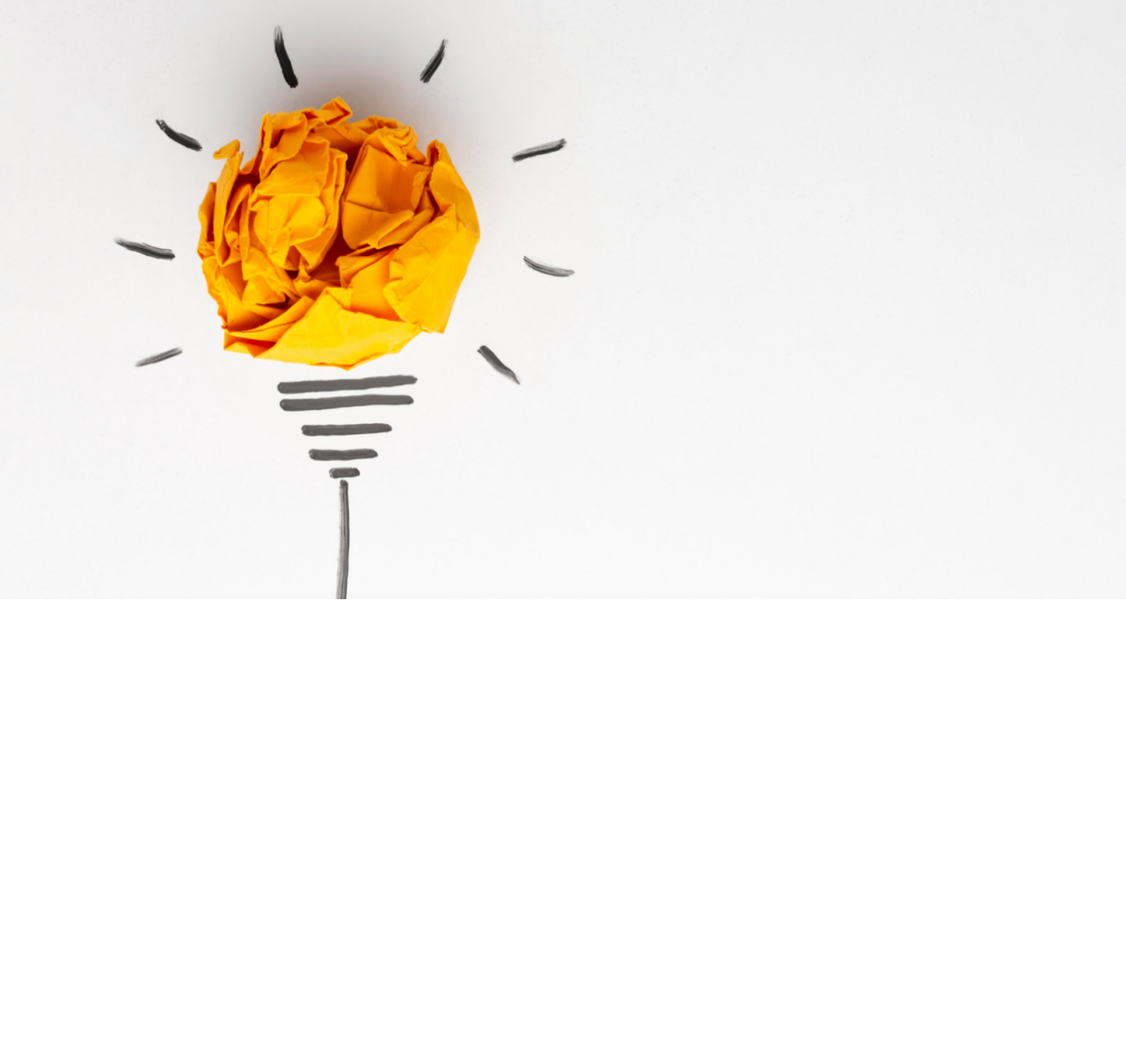
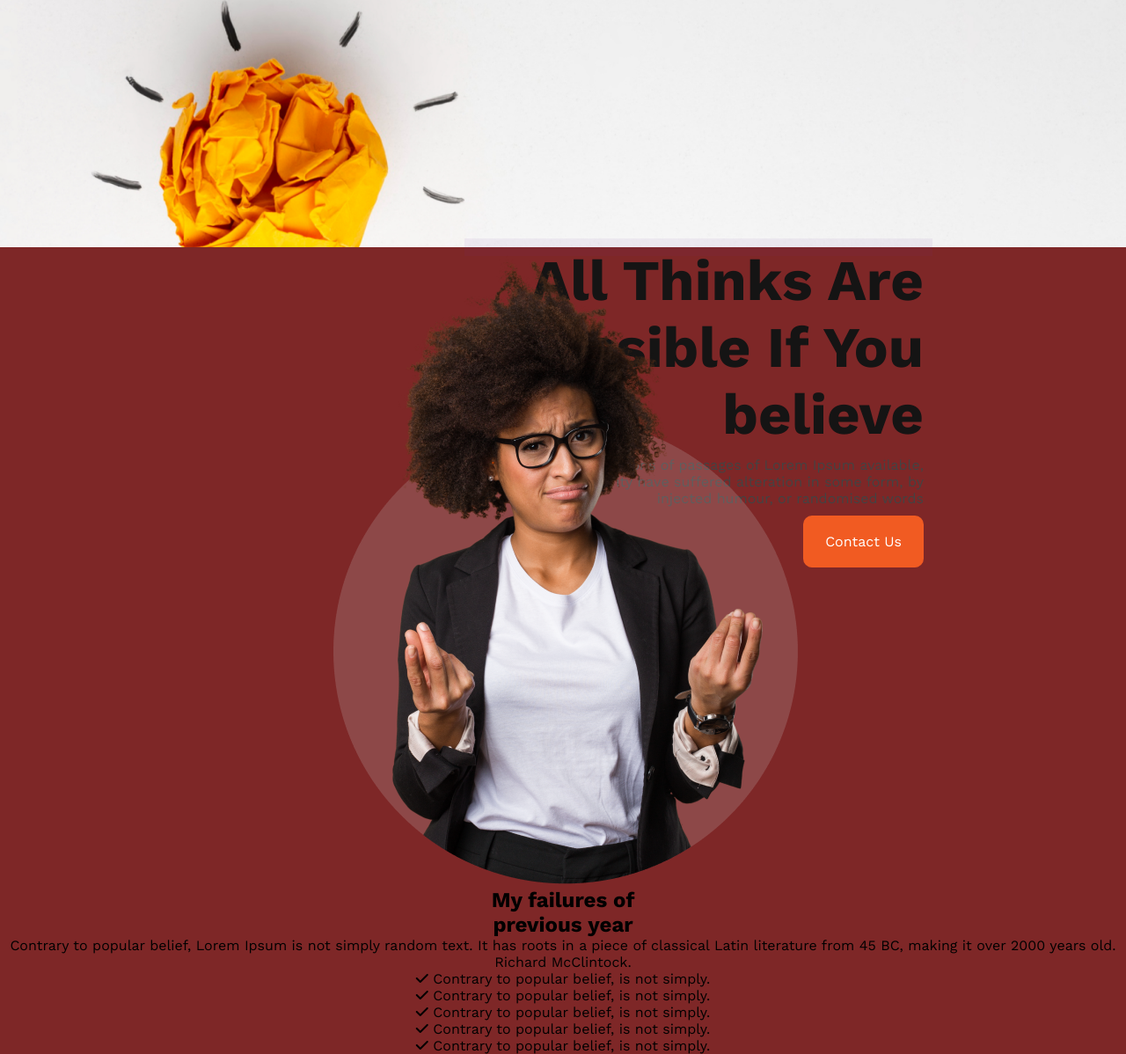
Before and after one commit to HasnathAhmedTamim/web-dev-portfolio2, a plain HTML site: page index.html in a window 1280 px wide. Shown: the part 119-1317 px from the top of the page at 88% size. Before the commit the page ends 800 px from the top, so only its background shows below. Drawn offline with nearby package versions, Linux system fonts and the light colour scheme.

Commit message:
midlesectionadd

```diff
--- a/index.html
+++ b/index.html
@@ -1,13 +1,17 @@
 <!DOCTYPE html>
 <html lang="en">
   <head>
-    <meta charset="UTF-8">
-    <meta name="viewport" content="width=device-width, initial-scale=1.0">
+    <meta charset="UTF-8" />
+    <meta name="viewport" content="width=device-width, initial-scale=1.0" />
     <title>New Year Portfolio</title>
-    <link rel="stylesheet" href="styles/portfolio.css">
-    <link rel="preconnect" href="https://fonts.googleapis.com">
-    <link rel="preconnect" href="https://fonts.gstatic.com" crossorigin>
-    <link href="https://fonts.googleapis.com/css2?family=Merriweather&family=Montserrat&family=Open+Sans:wght@400;700;800&family=Pacifico&family=Rubik+Mono+One&family=Sacramento&family=Work+Sans:wght@400;700;800&display=swap" rel="stylesheet">
+    <link rel="stylesheet" href="styles/portfolio.css" />
+    <link rel="preconnect" href="https://fonts.googleapis.com" />
+    <link rel="preconnect" href="https://fonts.gstatic.com" crossorigin />
+    <link
+      href="https://fonts.googleapis.com/css2?family=Merriweather&family=Montserrat&family=Open+Sans:wght@400;700;800&family=Pacifico&family=Rubik+Mono+One&family=Sacramento&family=Work+Sans:wght@400;700;800&display=swap"
+      rel="stylesheet"
+    />
+    <script src="https://kit.fontawesome.com/4f2e6c2d5e.js" crossorigin="anonymous"></script>
   </head>
   <body>
     <!-- banner section -->
@@ -15,20 +19,43 @@
       <div class="banner-container">
         <div class="banner-container-text">
           <h2>All Thinks Are Possible If You believe</h2>
-            <p class="banner-container-info">There are many variations of passages of Lorem Ipsum available, but the majority have suffered alteration in some form, by injected humour, or randomised words</p>
+          <p class="banner-container-info">
+            There are many variations of passages of Lorem Ipsum available, but
+            the majority have suffered alteration in some form, by injected
+            humour, or randomised words
+          </p>
           <a href="" class="contact-btn">Contact Us</a>
         </div>
       </div>
-
     </header>
 
     <main>
+      <section class="second-section" >
+        <div class="second-section-container">
+          <div class="left-half">
+                <div class="profile-img">
+                    <img src="images/person.png" alt="">
+                </div>
+          </div>
+          <div class="right-half">
+            <div class="profile-text">
+                <h2 >My failures of <br> previous year</h2>
+                <h2></h2>
+                <p class="profile-description">Contrary to popular belief, Lorem Ipsum is not simply random text. It has roots in a piece of classical Latin literature from 45 BC, making it over 2000 years old. Richard McClintock.</p>
 
+                <ul>
+                    <li><i class="fa-solid fa-check"></i> Contrary to popular belief, is not simply.</li>
+                    <li><i class="fa-solid fa-check"></i> Contrary to popular belief, is not simply.</li>
+                    <li><i class="fa-solid fa-check"></i> Contrary to popular belief, is not simply.</li>
+                    <li><i class="fa-solid fa-check"></i> Contrary to popular belief, is not simply.</li>
+                    <li><i class="fa-solid fa-check"></i> Contrary to popular belief, is not simply.</li>
+                </ul>
+            </div>
+          </div>
+        </div>
+      </section>
     </main>
 
-    <footer>
-
-    </footer>
-
+    <footer></footer>
   </body>
 </html>
--- a/styles/portfolio.css
+++ b/styles/portfolio.css
@@ -1,18 +1,76 @@
 * {
   margin: 0;
   padding: 0;
+  font-family: "Work Sans", sans-serif;
 }
 .header {
   background-image: url("../images/banner/banner1.png");
   width: 100%;
-  height: 100vh;
+  height: 50vh;
   background-size: cover;
   text-align: right;
   display: flex;
   justify-content: end;
-
 }
 
 a {
-    text-decoration: none;
+  text-decoration: none;
 }
+
+.banner-container {
+  margin-right: 220px;
+  margin-top: 390px;
+  padding: 10px;
+
+  /* padding: 220px 230px 368px 849px; */
+  width: 40%;
+
+  background-color: rgba(102, 51, 153, 0.068);
+
+  /* width: 45%;
+    padding-top: 216px;
+    margin-right: 100px;
+    padding-left: 50px;
+    padding-bottom: 166px; */
+}
+.banner-container-text h2 {
+  color: #151414;
+  text-align: right;
+
+  font-size: 65px;
+
+  font-weight: 700;
+
+  /* margin: 0;
+    color: #151414;
+    font-size: 50px;
+    line-height: 1.2;
+    padding-bottom: 20px;
+    float: right; */
+}
+.banner-container-info {
+  color:  #444343;
+  text-align: right;
+  /* font-family: Work Sans; */
+  font-size: 16px;
+  /* font-style: normal; */
+  font-weight: 400;
+  /* line-height: 26px; */
+  margin-bottom: 10px;
+  margin-top: 10px;
+}
+.contact-btn {
+
+  border-radius: 10px;
+  background: #f15b22;
+  padding: 20px 25px;
+  display: inline-block;
+  color: #fff;
+  text-align: center;
+  text-decoration: none;
+}
+
+.second-section{
+    text-align: center;
+    background: #7e2727;
+}
```
Lines whose indentation alone changed are shown as unchanged.
